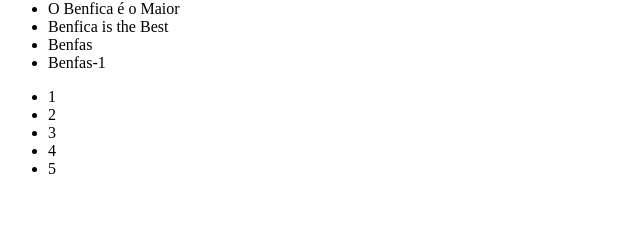
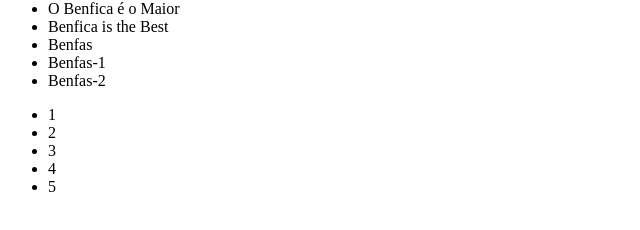
Before and after one commit to jmmendesgit/TestApps, a plain HTML site: page index.html in a window 1280 px wide. Shown: the part 174-404 px from the top of the page, 0-640 px from the left. Drawn offline with Linux system fonts and the light colour scheme.

Commit message:
Benfas-2

```diff
--- a/index.html
+++ b/index.html
@@ -15,6 +15,7 @@
 			<li>Benfica is the Best</li>
 			<li>Benfas</li>
 			<li>Benfas-1</li>
+			<li>Benfas-2</li>
 		</ul>
 		<ul>
 			<li>1</li>
```
